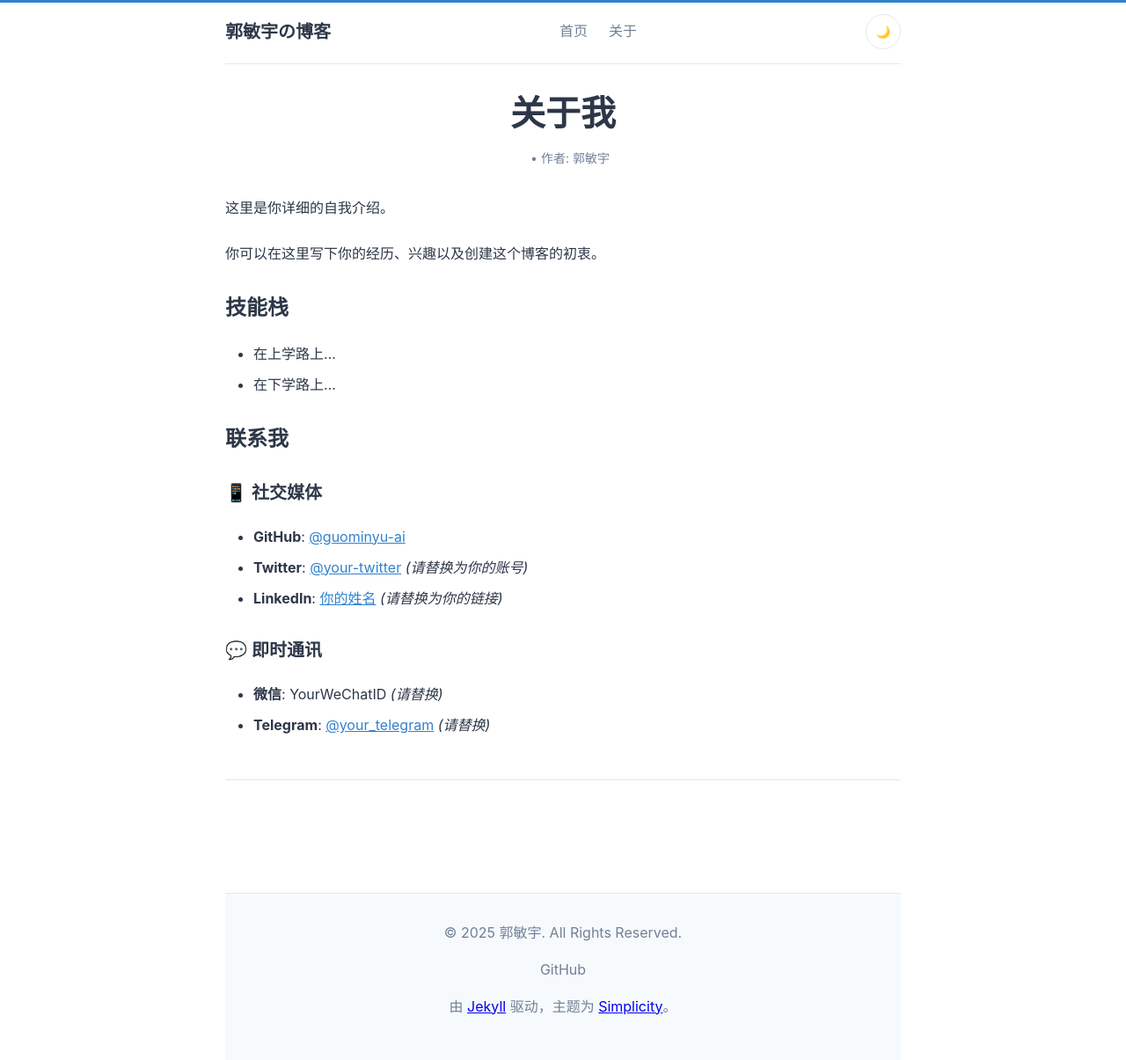
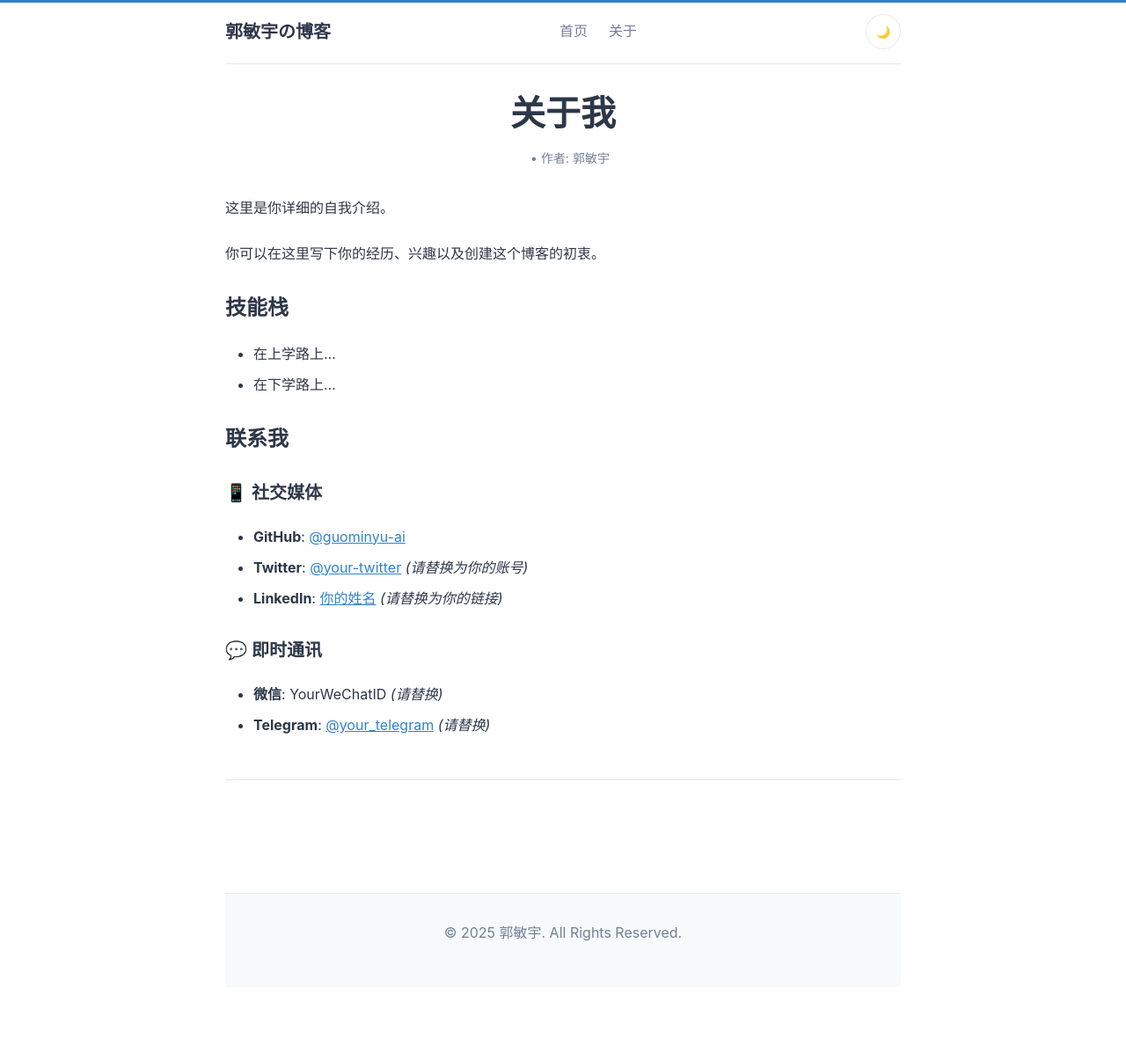
Before and after one commit to guominyu-cn/guominyu-cn.github.io, a Jekyll site: the page built from about.md, in a window 1280 px wide. Shown: the whole page at 88% size. Built offline with Jekyll 4.4.1, drawn with Linux system fonts in a browser that asks for light colours; after the commit the page ends 1122 px from its top, so only the background shows below that.

Commit message:
更新 footer.html

```diff
--- a/_includes/footer.html
+++ b/_includes/footer.html
@@ -2,18 +2,5 @@
     <div class="footer-content">
         <p>&copy; {{ site.time | date: '%Y' }} {{ site.author.name }}.  All Rights Reserved.</p>
 
-        <div class="social-links">
-            {% if site.author.links.github %}
-                <a href="https://github.com/{{ site.author.links.github }}" target="_blank" rel="noopener">GitHub</a>
-            {% endif %}
-            {% if site.author.links.twitter %}
-                <a href="https://twitter.com/{{ site.author.links.twitter }}" target="_blank" rel="noopener">Twitter</a>
-            {% endif %}
-            {% if site.author.links.email %}
-                <a href="mailto:{{ site.author.links.email }}" rel="noopener">Email</a>
-            {% endif %}
-        </div>
-
-        <p>由 <a href="https://jekyllrb.com/" target="_blank" rel="noopener">Jekyll</a> 驱动，主题为 <a href="https://github.com/guominyu-ai/guominyu-ai.github.io" target="_blank" rel="noopener">Simplicity</a>。</p>
     </div>
 </footer>
```
